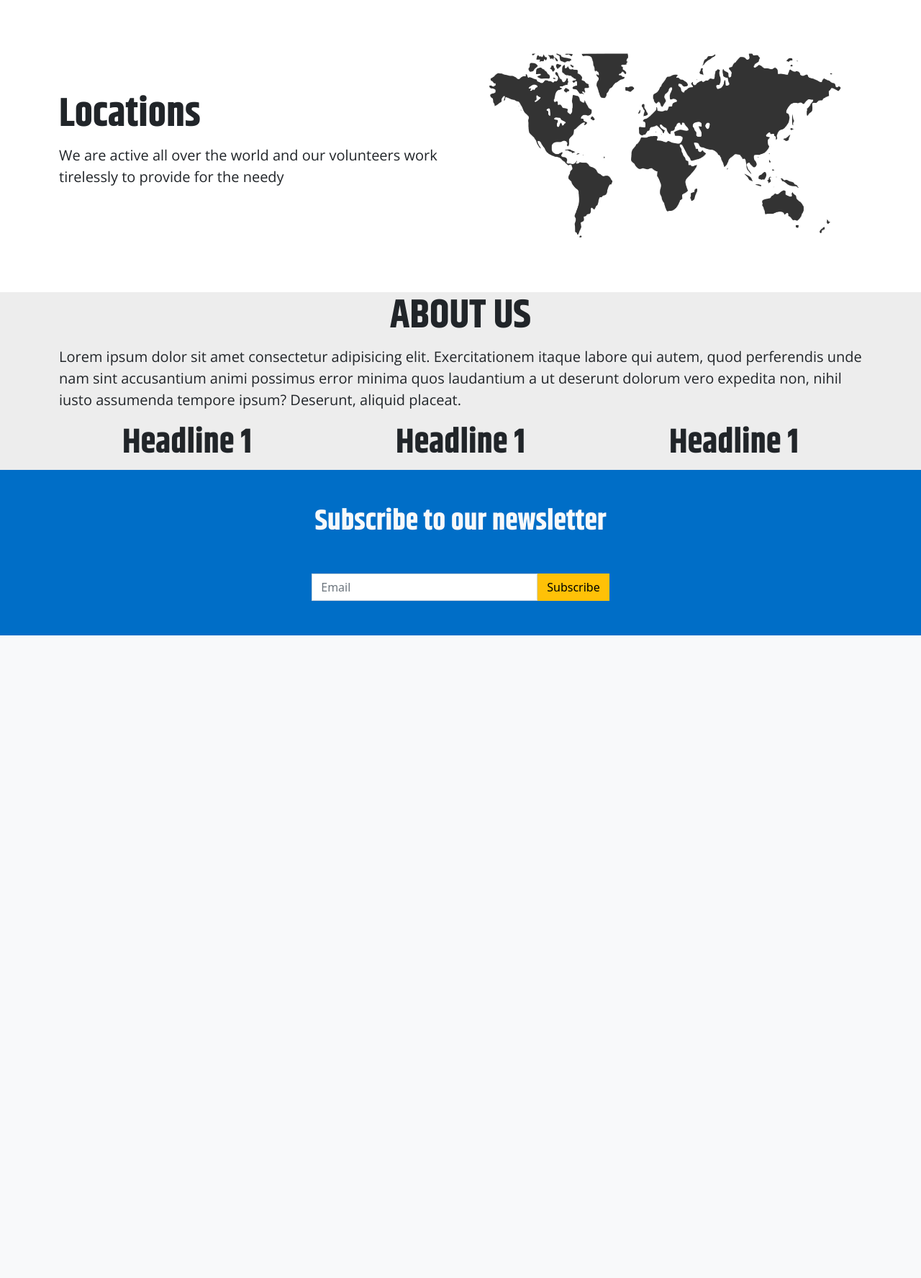
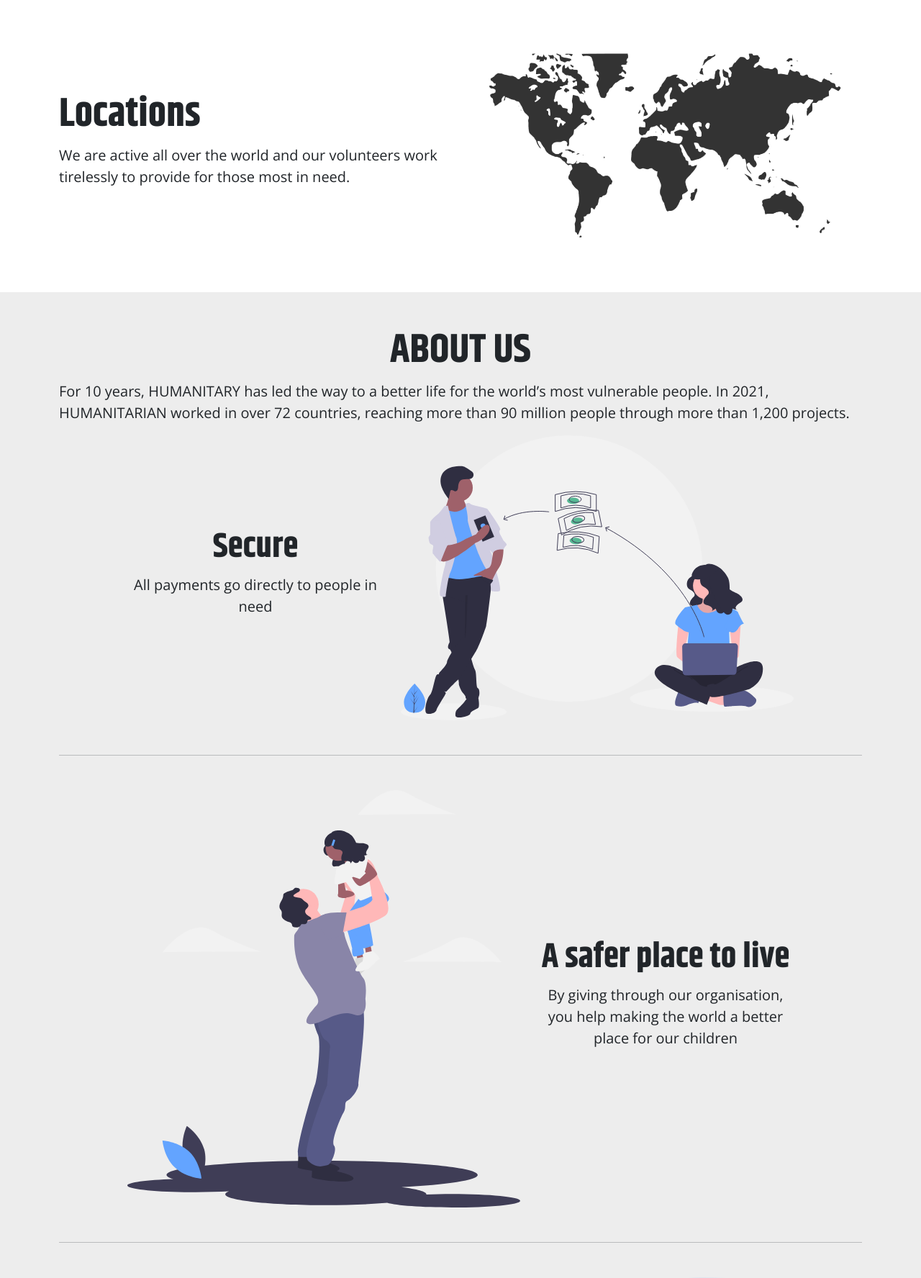
Before and after one commit to Code-Institute-Submissions/humanitary, a Django app: page / in a window 1280 px wide. Shown: the part 562-2338 px from the top of the page at 72% size. Before the commit the page ends 1445 px from the top, so only its background shows below. Run offline with Django 3.2, Linux system fonts and the light colour scheme; some libraries are stand-ins or nearby versions.

Commit message:
Add svgs in about section and start forking on footer to add social media buttons

```diff
--- a/home/templates/home/index.html
+++ b/home/templates/home/index.html
@@ -14,7 +14,7 @@
     <div class="row my-5 h-100 justify-content-center align-items-center">
         <div class="col-sm-12 col-lg-6 col">
             <h3 class="display-4">Locations</h3>
-            <p class="lead">We are active all over the world and our volunteers work tirelessly to provide for the needy</p>
+            <p class="lead">We are active all over the world and our volunteers work tirelessly to provide for those most in need.</p>
         </div>
         <div class="col-sm-12 col-lg-6">
             <img id="world-map" src="{% static '/img/world-map-vector.png' %}" alt="">
@@ -22,25 +22,43 @@
     </div>
 </section>
 
-<section id="about" class="container-fluid">
+<section id="about" class="container-fluid py-5">
     <div class="container">
         <div class="row">
             <div class="col-12">
                 <h3 class="display-4 text-center text-uppercase">About us</h3>
-                <p class="lead">Lorem ipsum dolor sit amet consectetur adipisicing elit. Exercitationem itaque labore qui autem, quod perferendis unde nam sint accusantium animi possimus error minima quos laudantium a ut deserunt dolorum vero expedita non, nihil iusto assumenda tempore ipsum? Deserunt, aliquid placeat.</p>
+                <p class="lead">For 10 years, HUMANITARY has led the way to a better life for the world’s most vulnerable people. In 2021, HUMANITARIAN worked in over 72 countries, reaching more than 90 million people through more than 1,200 projects.</p>
             </div>
         </div>
-        <div class="row">
-            <div class="col-md-12 col-lg-4">
-                <h4 class="display-5 text-center">Headline 1</h4>
+        <div class="row justify-content-center align-items-center">
+            <div class="col-sm-6 col-lg-4 text-center">
+                <h4 class="display-5 text-center">Secure</h4>
+                <p class="lead">All payments go directly to people in need</p>
             </div>
-            <div class="col-md-12 col-lg-4">
-                <h4 class="display-5 text-center">Headline 1</h4>
-            </div>
-            <div class="col-md-12 col-lg-4">
-                <h4 class="display-5 text-center">Headline 1</h4>
+            <div class="col-sm-6">
+                <img class="img-fluid" src="{% static 'img/money.svg' %}" alt="">
             </div>
         </div>
+        <hr class="my-5">
+        <div class="row justify-content-center align-items-center">
+            <div class="col-sm-6">
+                <img class="img-fluid" src="{% static 'img/better-world.svg' %}" alt="">
+            </div>
+            <div class="col-sm-6 col-lg-4 text-center">
+                <h4 class="display-5 text-center">A safer place to live</h4>
+                <p class="lead">By giving through our organisation, you help making the world a better place for our children</p>
+            </div>
+        </div>
+        <hr class="my-5">
+        <div class="row justify-content-center align-items-center">
+            <div class="col-sm-6 col-lg-4 text-center">
+                <h4 class="display-5 text-center">A better place to live</h4>
+                <p class="lead">We keep nothing for ourselves. All gifts go to one of our locations around the world.</p>
+            </div>
+            <div class="col-sm-6">
+                <img class="img-fluid" src="{% static 'img/children.svg' %}" alt="">
+            </div>
+
     </div>
 </section>
 
--- a/templates/base.html
+++ b/templates/base.html
@@ -36,7 +36,7 @@
           <a class="nav-link active fs-5" aria-current="page" href="#">Home</a>
         </li>
         <li class="nav-item">
-          <a class="nav-link fs-5" href="#">About Us</a>
+          <a class="nav-link fs-5" href="#about">About Us</a>
         </li>
         <li class="nav-item">
           <a class="nav-link fs-5" href="#">Gift Shop</a>
@@ -59,4 +59,12 @@
 </nav>
   {% block content %}
   {% endblock  %}
+
+  <div class="container-fluid">
+    <footer class="row h-100">
+      <div class="col-12">
+        <h2 class="text-light">Hello</h2>
+      </div>
+    </footer>
+  </div>
   </body>
```
Also changed, not shown: static/img/better-world.svg (added), static/img/children.svg (added), static/img/money.svg (added).
